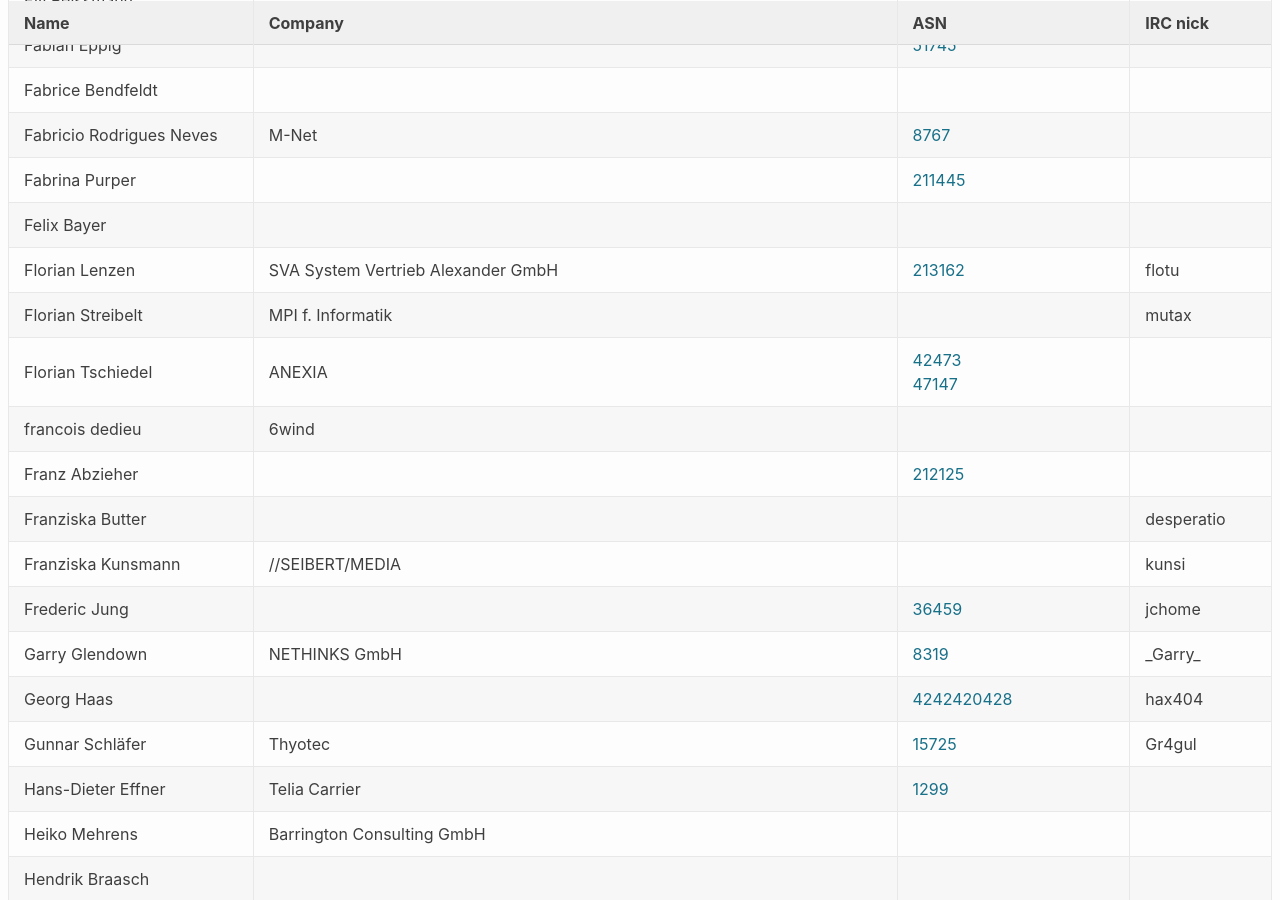
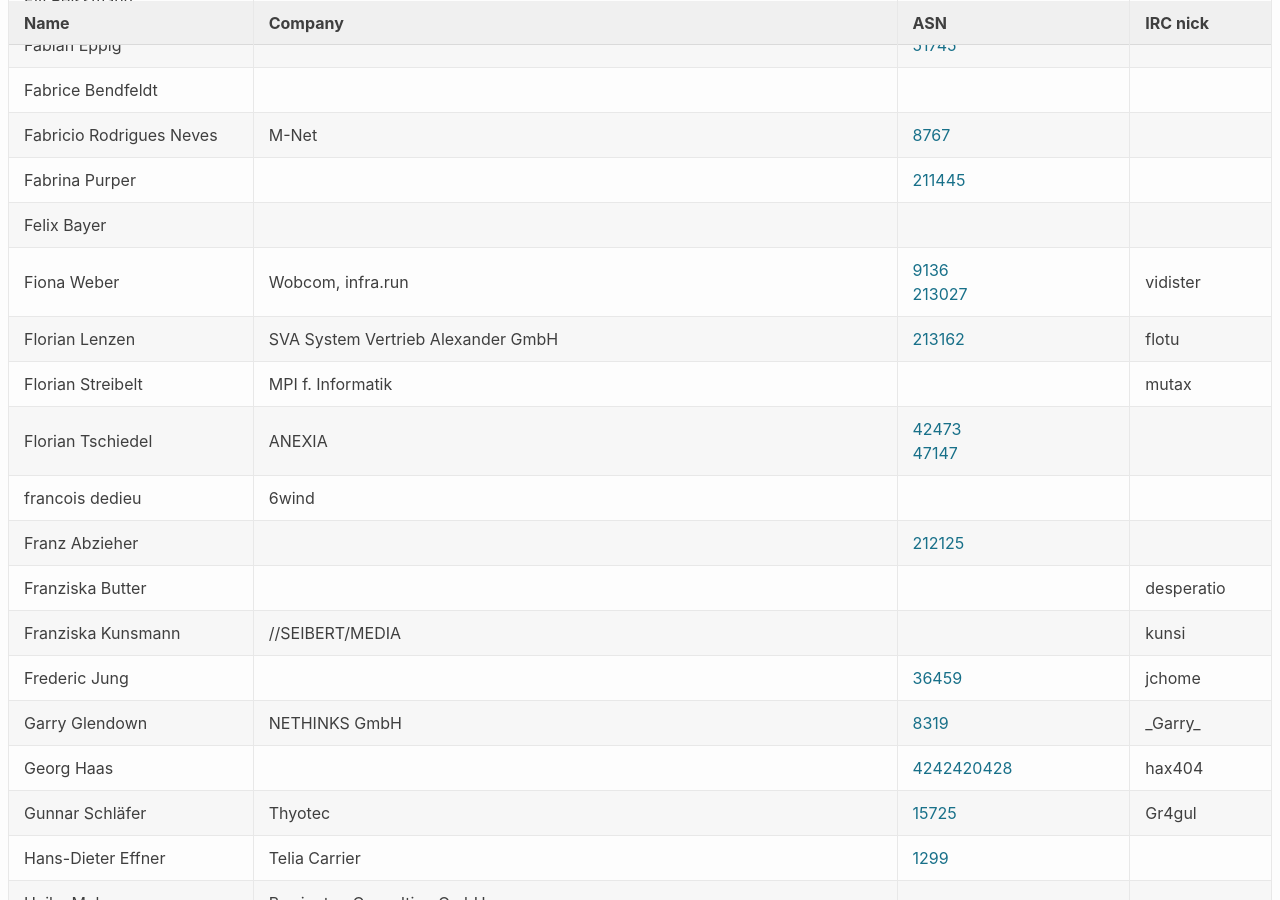
Before and after one commit to denog/pretix-attendeelist, a Jekyll site: the page built from denog13/index.markdown, in a window 1280 px wide and 900 px high, scrolled down 2956 px. Built offline with Jekyll 4.4.1, drawn with Linux system fonts in a browser that asks for light colours.

Commit message:
Latest data: Mon Oct 11 13:49:48 UTC 2021

```diff
--- a/_data/attendees_denog13.json
+++ b/_data/attendees_denog13.json
@@ -418,6 +418,12 @@
     "company": null,
     "irc": null,
     "asn": null
+  },
+  {
+    "name": "Fiona Weber",
+    "company": "Wobcom, infra.run",
+    "irc": "vidister",
+    "asn": "9136, 213027"
   },
   {
     "name": "Florian Lenzen",
```
